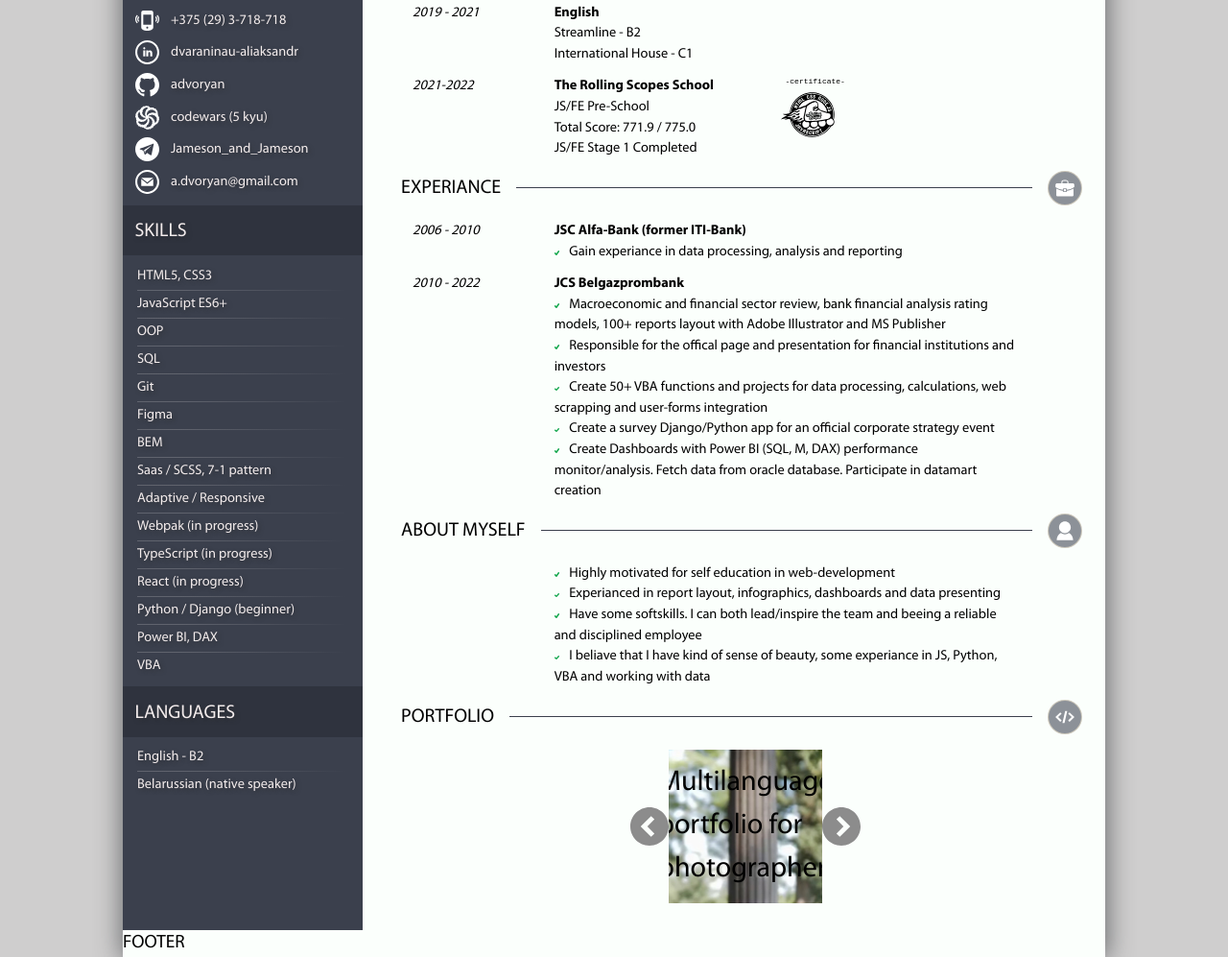
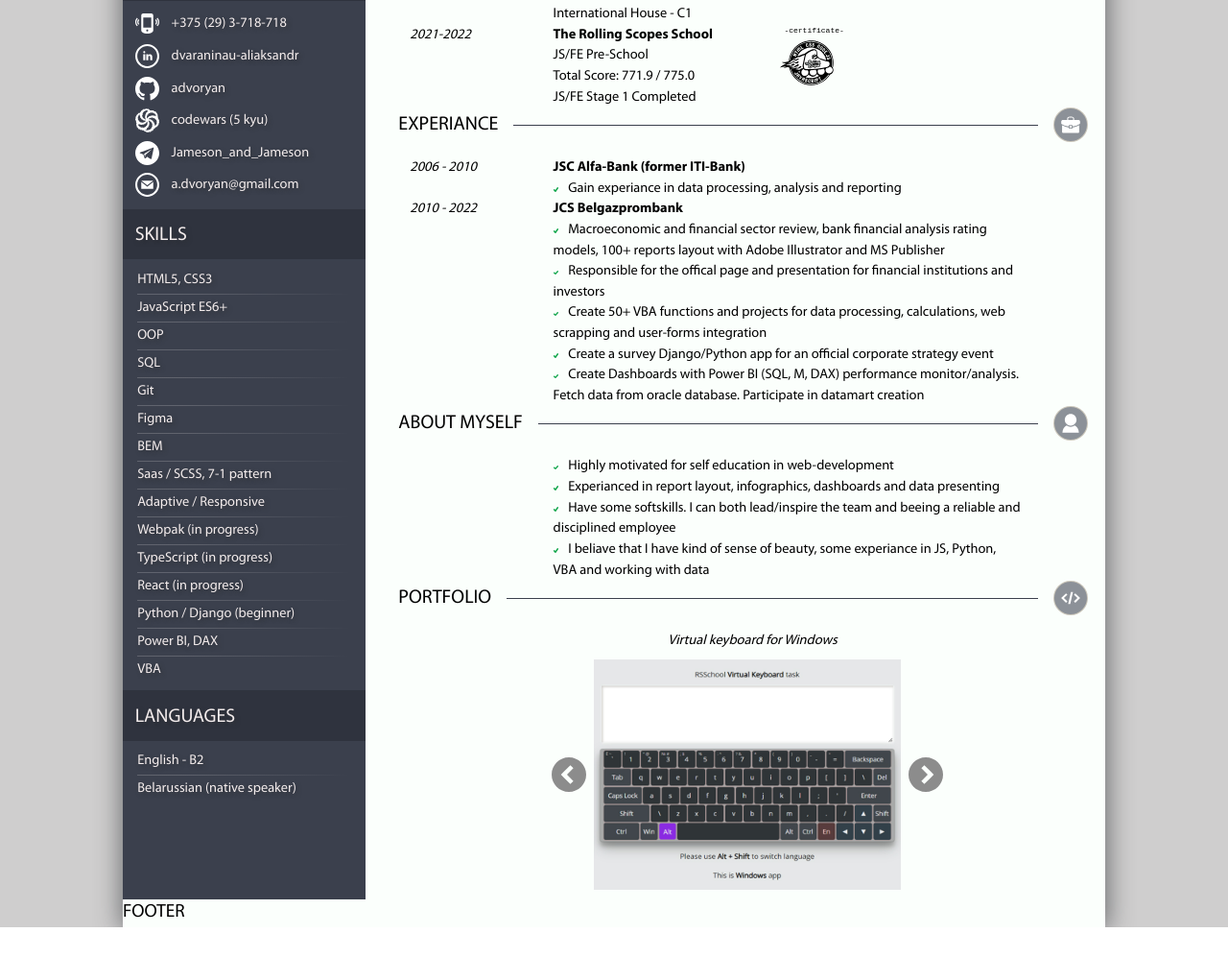
Before and after one commit to advoryan/cv, a website: page index.html in a window 1280 px wide. Shown: the part 391-1388 px from the top of the page at 96% size. After the commit the page ends 1357 px from the top, so only its background shows below. Drawn offline with nearby package versions, Linux system fonts and the light colour scheme.

Commit message:
feat: add carousel description

```diff
--- a/index.html
+++ b/index.html
@@ -383,9 +383,15 @@
                         <div class="title__line"></div>
                         <div class="title__logo title__logo_portfolio"></div>
                     </div>
+
                     <div class="description">
                         <!-- <div class="description__period">Описание</div> -->
                         <div class="description__item description__item_carousel-position">
+
+                            <div class="description__period about-slide__carousel">
+                                <p class="about-slide__text"></p>
+                            </div>
+
                             <div class="carousel">
                                 <div class="carousel__btn carousel__btn_slide-left">
                                     <img src="/assets/images/svg/left-arrow.svg" alt="left">
@@ -393,13 +399,6 @@
 
                                 <div class="carousel__main-frame">
                                     <div class="carousel__frames-wrapper">
-
-                                        <div class="carousel__frame">
-                                            <a href="https://rolling-scopes-school.github.io/advoryan-JSFEPRESCHOOL/tic-tac-toe/">
-                                                <img src="/assets/images/carousel/custom-video.jpg" alt="" srcset="">
-                                            </a>
-                                        </div>
-
                                     </div>
                                 </div>
 
@@ -407,6 +406,7 @@
                                     <img src="/assets/images/svg/left-arrow.svg" style="transform: rotate(180deg);" alt="left">
                                 </div>
                             </div>
+
                         </div>
                     </div>
 
--- a/sass/components/_carousel.scss
+++ b/sass/components/_carousel.scss
@@ -1,4 +1,6 @@
 /* _caousel.scss */
+
+$frame-size: 40rem;
 
 .carousel {
     width: 100%;
@@ -12,26 +14,49 @@
     }
     &__frames-wrapper {
         animation-duration: 1s;
-        width: 20rem;
-        height: 20rem;
+        width: $frame-size;
         display: flex;
         position: relative;
         z-index: 1;
-        right: 20rem;
+        right: $frame-size;
     }
     &__frame {
         display: flex;
         justify-content: center;
         align-items: center;
-        font-size: 30px;
-        min-width: 20rem;
-        min-height: 100%
+        min-width: $frame-size;
     }
     &__btn {
         z-index: 2;
-        height: 5rem;
-        width: 5rem;
-    filter: invert(0.55);
+        height: 4.5rem;
+        width: 4.5rem;
+        margin: 0 1rem;
+        filter: invert(0.55);
+        transition: 0.1s ease-in-out;
+        &:hover {
+            transform: scale(1.05);
+            cursor: pointer;
+            filter: invert(0.55) drop-shadow(0 0 0.55rem rgb(231, 230, 223));
+            transition: 0.1s ease-in-out;
+        }
+        &:active {
+            transform: scale(1);
+            cursor: pointer;
+            filter: invert(0.55) drop-shadow(0 0 0.55rem rgb(231, 230, 223));
+            transition: 0.1s ease-in-out;
+        }
+    }
+}
+
+.about-slide {
+    display: flex;
+    justify-content: center;
+    &__carousel {
+        margin-bottom: 1rem;
+        width: 100%;
+    }
+    &__text {
+        text-align: center;
     }
 }
 
@@ -44,18 +69,18 @@
 
 @keyframes slide-right {
     from {
-        right: 20rem;
+        right: $frame-size;
     }
     to {
-        right: 40rem;
+        right: calc($frame-size * 2);
     }
 }
 
 @keyframes slide-left {
     from {
-       right: 20rem;
+       right: $frame-size;
     }
     to {
-       right: 0rem;
+       right: 0;
     }
 }
--- a/sass/layout/_main.scss
+++ b/sass/layout/_main.scss
@@ -1,7 +1,7 @@
 .main {
     display: flex;
     flex-direction: column;
-    padding: 2rem;
+    padding: 1%;
     & .my-name {
         font-weight: bold;
         text-transform: uppercase;
@@ -113,14 +113,5 @@
             list-style: point inside url("../assets/images/svg/small-check-mark-icon.svg");
         }
     }
-    margin-bottom: 1.5rem;
+    // margin-bottom: 1.5rem;
 }
-
-// .portfolio {
-//     &__carousel {
-//         width: 100%;
-//         display: flex;
-//         justify-content: center;
-//         align-items: center;
-//     }
-// }
--- a/script/carousel.js
+++ b/script/carousel.js
@@ -40,6 +40,7 @@
 const framesWrapper = carousel.querySelector(".carousel__frames-wrapper");
 const slideLeftBtn = carousel.querySelector(".carousel__btn_slide-left");
 const slideRightBtn = carousel.querySelector(".carousel__btn_slide-right");
+const about = document.querySelector(".about-slide__text");
 
 const getShiftedSlidesArr = (direction) => {
     let arr = [
@@ -67,25 +68,33 @@
 const createSlide = (slideNbr) => {
     let newFrame = document.createElement("div");
     newFrame.className = "carousel__frame";
-    newFrame.innerHTML = projectsJSON[slideNbr].description;
+    newFrame.innerHTML = `
+    <a href="${projectsJSON[slideNbr].sourceURL}" target="_blank">
+        <img src="/assets/images/carousel/${projectsJSON[slideNbr].previewURL}"
+            alt="${projectsJSON[slideNbr].description}"
+            width="100%">
+    </a>`;
     framesWrapper.append(newFrame);
-
-    // let preview = document.createElement("img");
-    // preview.setAttribute("alt", projectsJSON[slideNbr].previewURL);
-    // preview.setAttribute("src", projectsJSON[slideNbr].sourceURL);
 }
 
 //init: creates 3 slides if projectsJSON has at leat 1 item
 shiftSlidesArr().forEach( slideNbr => {
     createSlide(slideNbr);
 })
+about.innerHTML = projectsJSON[1].description;
 
 const slides = carousel.querySelectorAll(".carousel__frame");
 
 const modifySlide = () => {
     for (let i = 0; i < slides.length; i++) {
-        slides[i].innerHTML = shiftSlidesArr()[i];
+        slides[i].innerHTML = `
+        <a href="${projectsJSON[shiftSlidesArr()[i]].sourceURL}" target="_blank">
+            <img src="/assets/images/carousel/${projectsJSON[shiftSlidesArr()[i]].previewURL}"
+                alt="${projectsJSON[shiftSlidesArr()[i]].description}"
+                width="100%">
+        </a>`;
     }
+    about.innerHTML = projectsJSON[shiftSlidesArr()[1]].description;
 }
 
 const modifyAllSlides = () => {
```
Also changed, not shown: styles/style.css, 1 other file.
